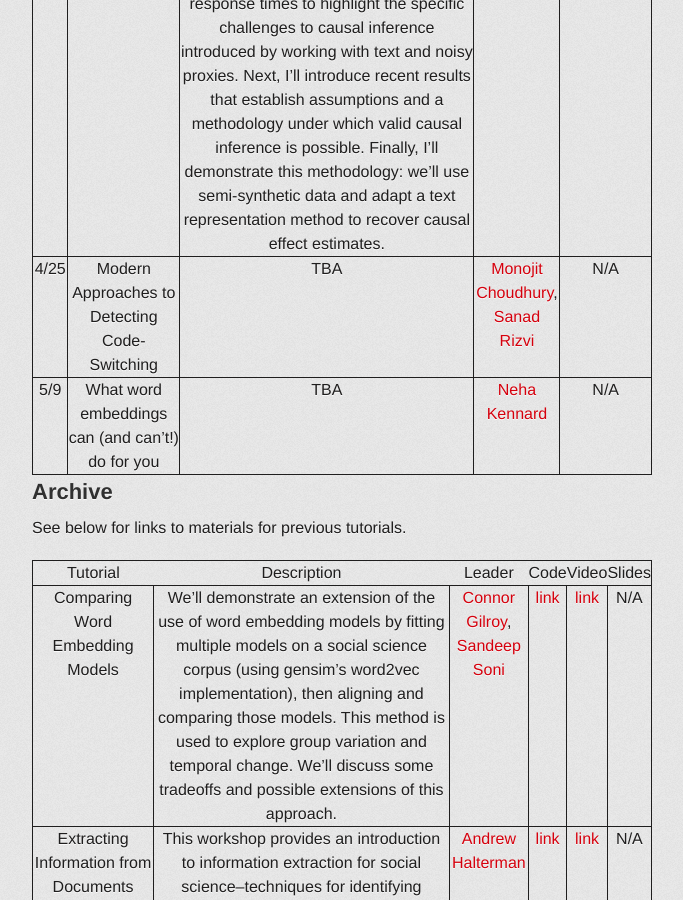
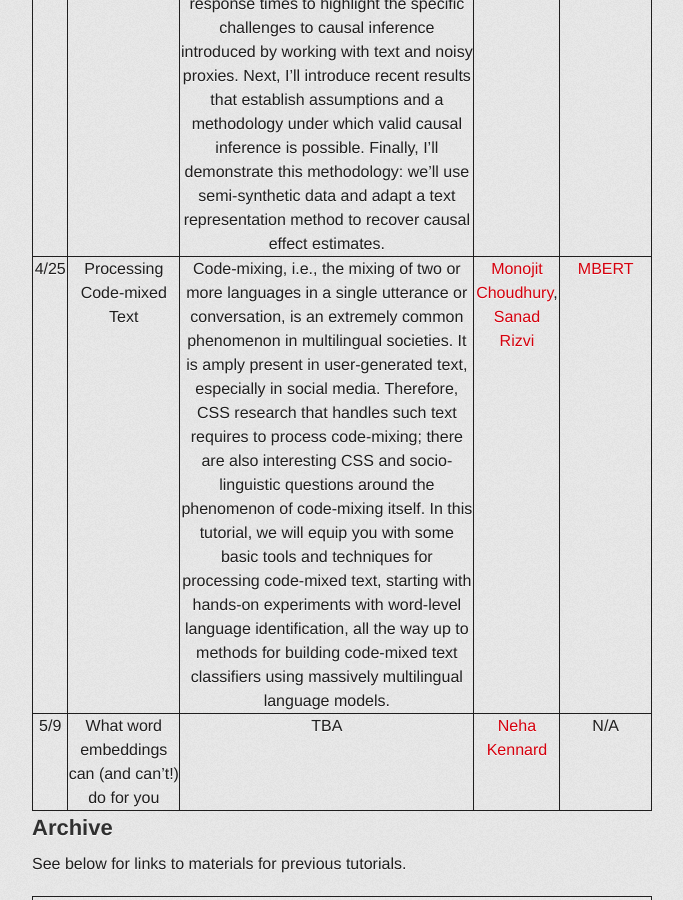
Before and after one commit to nlp-css-201-tutorials/nlp-css-201-tutorials, a Jekyll site: the page built from index.md, in a window 1280 px wide and 900 px high, scrolled down 3218 px. Shown: the whole window, without its empty margins (298-981 px from the left). Built offline with Jekyll 4.4.1, drawn with Linux system fonts in a browser that asks for light colours; some web fonts are replaced.

Commit message:
added code-mix tutorial info

```diff
--- a/index.md
+++ b/index.md
@@ -34,7 +34,7 @@ All times are in US EST timezone (UTC-4) unless otherwise noted.
 | 3/16 | Preprocessing Social Media Text | 🤔 hmm howwww should we think about our #NLProc preprocessing pipeline when it comes to informal TEXT written by social media users?!? In this tutorial, we'll discuss some interesting features of social media text data and how we can think about handling them when doing computational text analyses. We will introduce some Python libraries and code that you can use to process text and give you a chance to experiment with some real data from platforms like Twitter and Reddit. | [Steve Wilson](https://steverw.com/) | N/A |
 | 3/30 | Quantifying Uncertainty Along Text Analysis Pipelines | NLP has helped massively scale-up previously small-scale content analyses. Many social scientists train NLP classifiers and then measure social constructs (e.g sentiment) of millions of unlabeled documents which are then used as variables in downstream causal analyses. However, many sources of uncertainty can arise in supervised text pipelines: (a) uncertainty in the annotations that come from ambiguous text, (b) uncertainty in trained supervised classifiers, (c) uncertainty in aggregating individual-level classifications at inference time, and (d) uncertainty in the final causal estimates. In this tutorial, we will walk through data and Python code of a research pipeline that analyzes the social feedback’s effect on “moral outrage” expressions on Twitter. Along the way, we will highlight these four sources of uncertainty and highlight statistical and computational strategies to quantify these uncertainties.| [Katherine Keith](kakeith.github.io) | [Uncertainty over Uncertainty](https://aclanthology.org/2020.nlpcss-1.13.pdf); [Moral Outrage](https://www.science.org/doi/pdf/10.1126/sciadv.abe5641) |
 | 4/15 | Estimating causal effects of aspects of language with noisy proxies | Does the politeness of an email or a complaint affect how quickly someone responds to it? This question requires a causal inference: how quickly would someone have responded to an email had it not been polite? With observational data, causal inference requires ruling out all the other reasons why polite emails might be correlated with fast responses. To complicate matters, aspects of language such as politeness are not labeled in observed datasets. Instead, we typically use lexicons or trained classifiers to predict these properties for each text, creating a (probably noisy) proxy of the linguistic aspect of interest. In this talk, I'll first review the challenges of causal inference from observational data. Then, I'll use the motivating example of politeness and response times to highlight the specific challenges to causal inference introduced by working with text and noisy proxies. Next, I'll introduce recent results that establish assumptions and a methodology under which valid causal inference is possible. Finally, I'll demonstrate this methodology: we'll use semi-synthetic data and adapt a text representation method to recover causal effect estimates. | [Dhanya Sridhar](https://www.dsridhar.com/) | [Causal Effects of Linguistic Properties](https://aclanthology.org/2021.naacl-main.323.pdf) |
-| 4/25 | Modern Approaches to Detecting Code-Switching | TBA | [Monojit Choudhury](https://www.microsoft.com/en-us/research/people/monojitc/), [Sanad Rizvi](https://github.com/mohdsanadzakirizvi) | N/A |
+| 4/25 | Processing Code-mixed Text  | Code-mixing, i.e., the mixing of two or more languages in a single utterance or conversation, is an extremely common phenomenon in multilingual societies. It is amply present in user-generated text, especially in social media. Therefore, CSS research that handles such text requires to process code-mixing; there are also interesting CSS and socio-linguistic questions around the phenomenon of code-mixing itself. In this tutorial, we will equip you with some basic tools and techniques for processing code-mixed text, starting with hands-on experiments with word-level language identification, all the way up to methods for building code-mixed text classifiers using massively multilingual language models. | [Monojit Choudhury](https://www.microsoft.com/en-us/research/people/monojitc/), [Sanad Rizvi](https://github.com/mohdsanadzakirizvi) | [MBERT](https://aclanthology.org/N19-1423.pdf) |
 | 5/9 | What word embeddings can (and can’t!) do for you | TBA | [Neha Kennard](https://nnkennard.github.io/) | N/A |
 
 ## Archive
```
